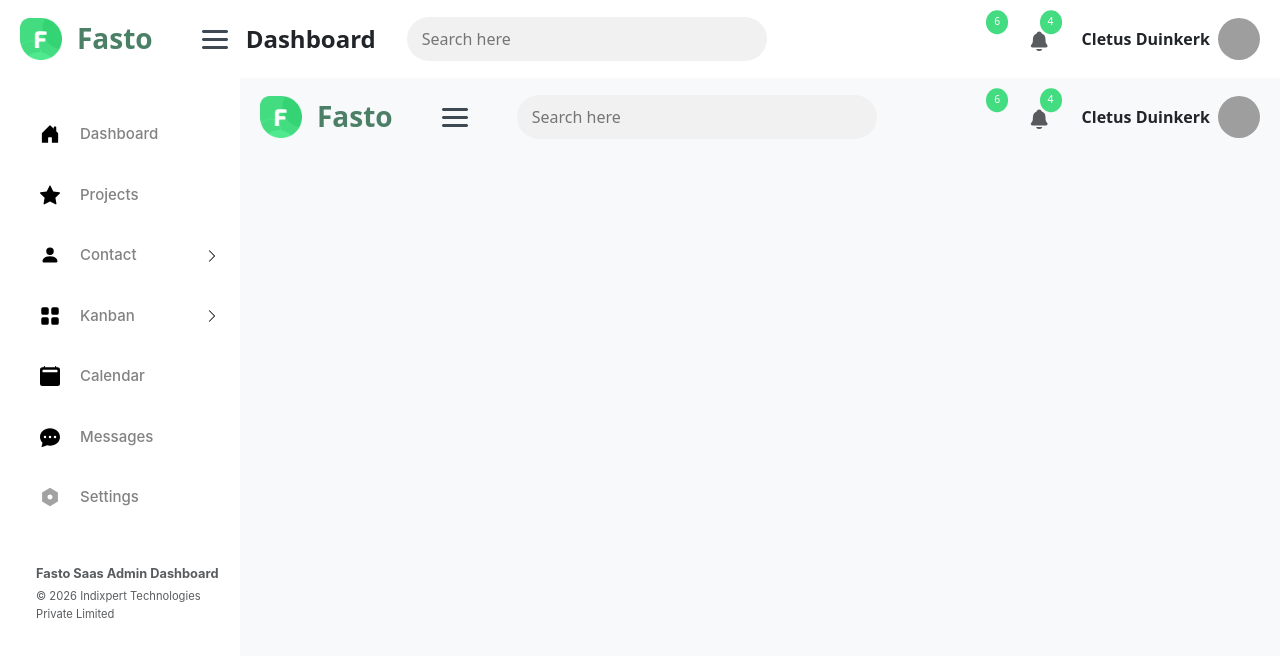
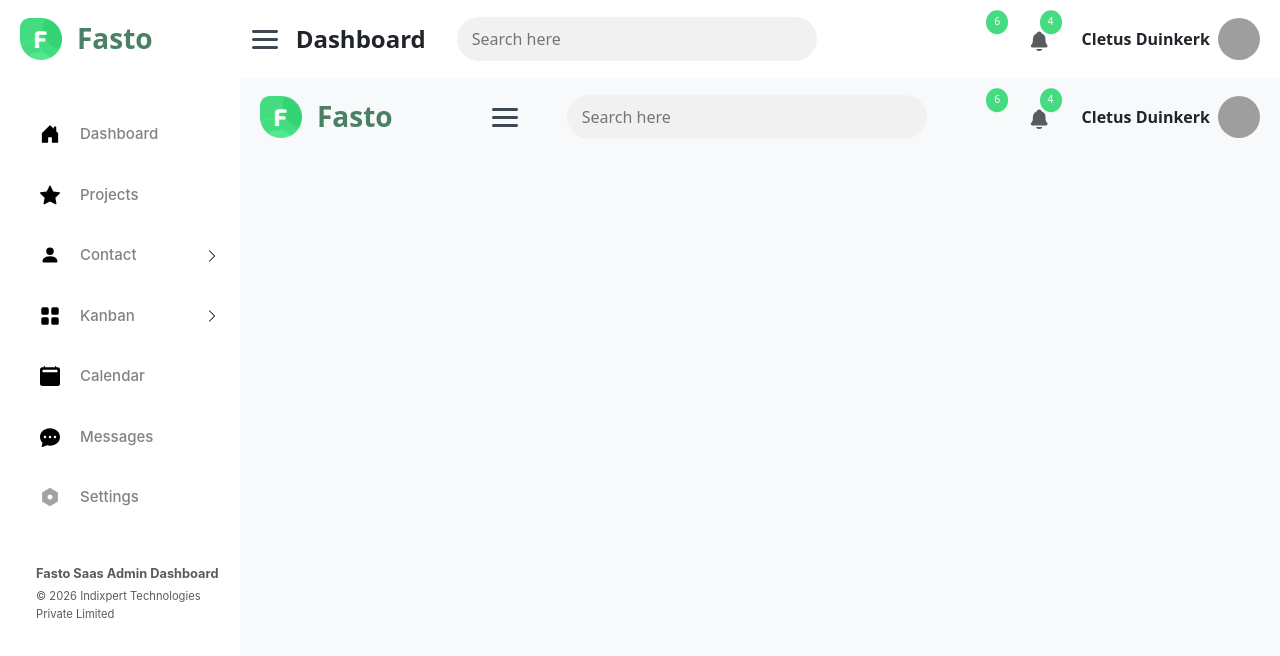
Before and after one commit to SumitYadav97/Fasto_Dashboard, a Next.js app: page /header in a window 1280 px wide. Shown: the top 656 px of the page. Built offline with nearby package versions, Linux system fonts and the light colour scheme; grey boxes are pictures that could not be loaded.

Commit message:
update changes.

```diff
--- a/app/(dashboard)/header/page.js
+++ b/app/(dashboard)/header/page.js
@@ -62,7 +62,7 @@ const Header = ({ onToggleSidebar, title, user: userProp }) => {
           <h3 style={{ color: "#4B8067" }} className="mb-0"><b>Fasto</b></h3>
 
           {/* Grid & Title (Centered on mobile with 50px left margin) */}
-          <div className="d-flex align-items-center mobile-center-title">
+          <div className="d-flex align-items-center mobile-center-title" style={{marginLeft:"50px"}}>
             <img
               src="grid.png"
               alt="toggle menu"
```
Lines whose indentation alone changed are shown as unchanged.
